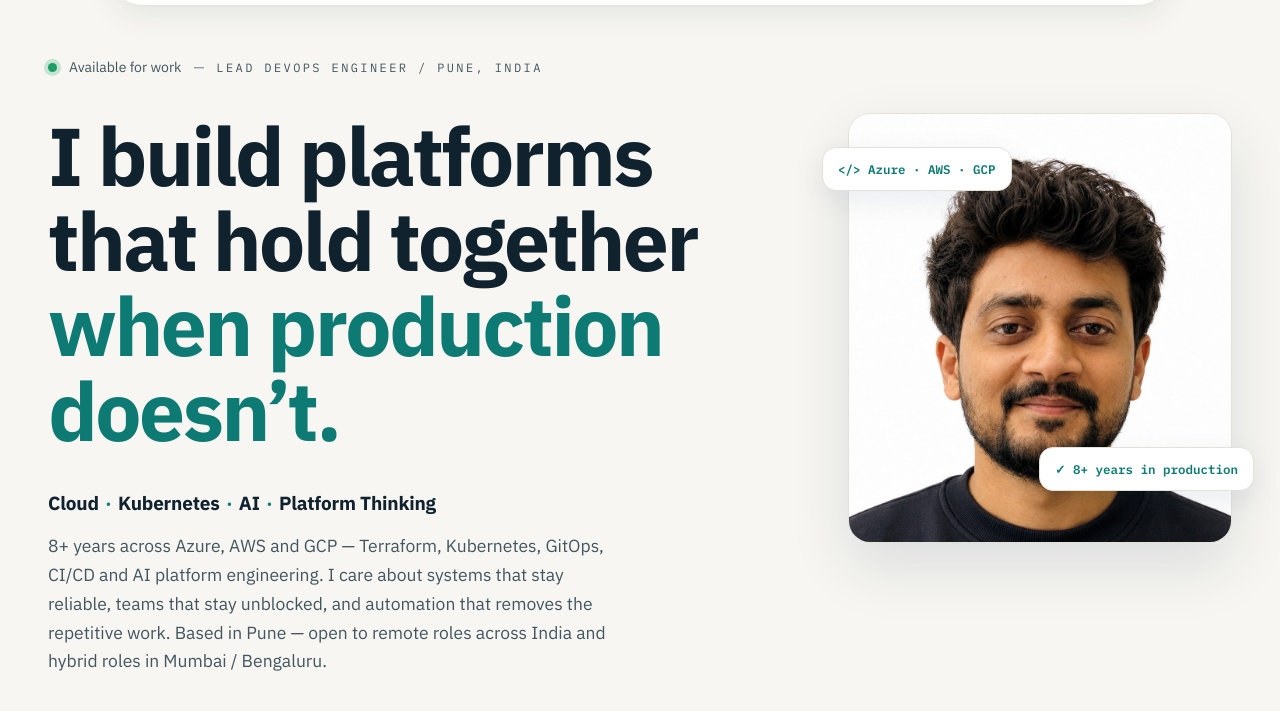
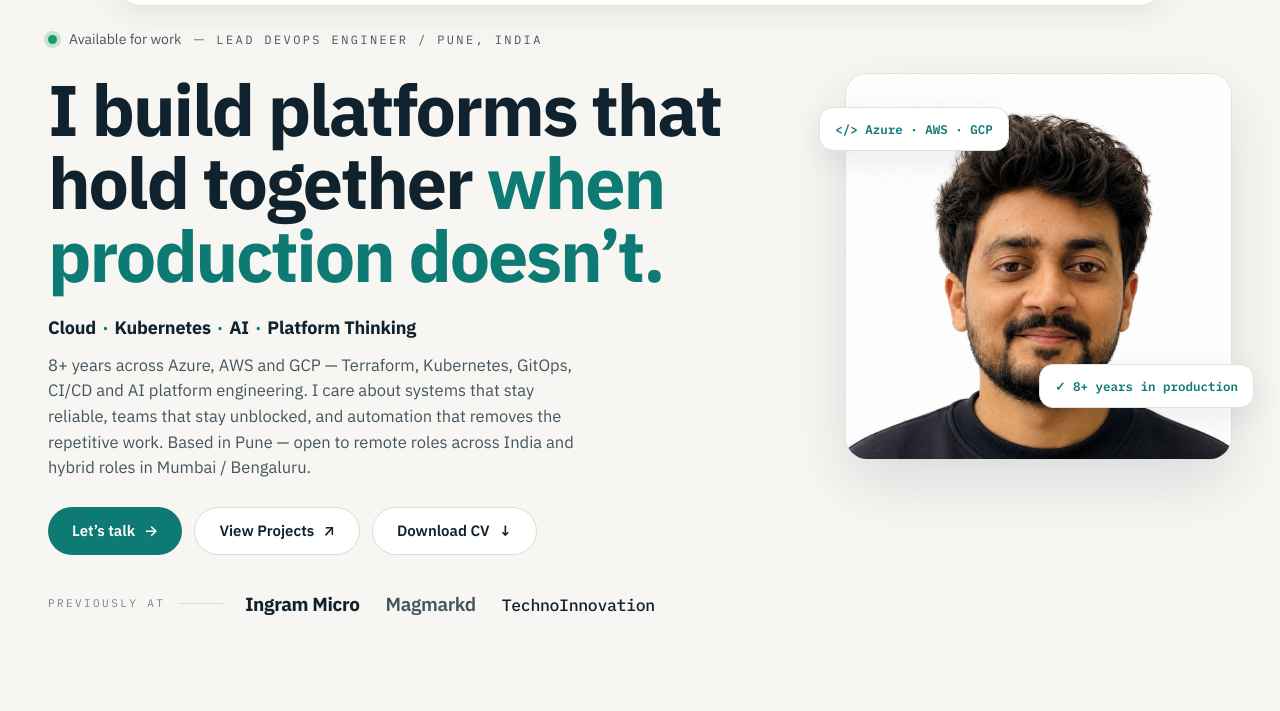
Before and after one commit to varundusane/varundusane.github.io, a plain HTML site: page new2/index.html in a window 1280 px wide. Shown: the part 72-783 px from the top of the page. Drawn offline with Linux system fonts and the light colour scheme.

Commit message:
Shrink /new2 hero so CTAs are above the fold

```diff
--- a/new2/index.html
+++ b/new2/index.html
@@ -107,27 +107,27 @@
   .nav-cta:hover{opacity:.88}
 
   /* ---------- Hero ---------- */
-  .hero{padding:64px 0 30px;position:relative}
+  .hero{padding:36px 0 20px;position:relative}
   .avail{
     display:flex;align-items:center;gap:12px;flex-wrap:wrap;
-    font-size:14px;color:var(--ink-soft);margin:0 0 34px;
+    font-size:14px;color:var(--ink-soft);margin:0 0 22px;
   }
   .avail .dot{width:9px;height:9px;border-radius:50%;background:var(--ok);flex:none;box-shadow:0 0 0 4px color-mix(in srgb,var(--ok) 22%,transparent)}
   .avail .sep{color:var(--muted)}
   .avail .caps{font-family:"IBM Plex Mono",monospace;font-size:12px;letter-spacing:.2em;text-transform:uppercase}
-  .hero-grid{display:grid;grid-template-columns:1.55fr .8fr;gap:56px;align-items:start}
+  .hero-grid{display:grid;grid-template-columns:1.55fr .8fr;gap:48px;align-items:start}
   h1{
-    font-size:clamp(44px,6.4vw,84px);line-height:1.04;font-weight:700;
-    letter-spacing:-.03em;margin:0 0 34px;
+    font-size:clamp(40px,5.6vw,72px);line-height:1.02;font-weight:700;
+    letter-spacing:-.03em;margin:0 0 22px;
   }
   h1 .accent{color:var(--teal)}
-  .tagline{font-size:19px;font-weight:700;letter-spacing:-.01em;margin:0 0 14px}
+  .tagline{font-size:18px;font-weight:700;letter-spacing:-.01em;margin:0 0 10px}
   .tagline .dotsep{color:var(--teal);font-weight:700;padding:0 2px}
-  .intro{font-size:17.5px;line-height:1.65;color:var(--ink-soft);max-width:33em;margin:0 0 38px}
-  .cta-row{display:flex;gap:12px;flex-wrap:wrap;margin-bottom:52px}
+  .intro{font-size:16.5px;line-height:1.55;color:var(--ink-soft);max-width:33em;margin:0 0 26px}
+  .cta-row{display:flex;gap:12px;flex-wrap:wrap;margin-bottom:34px}
   .btn{
-    display:inline-flex;align-items:center;justify-content:center;gap:9px;min-height:54px;
-    padding:14px 28px;border-radius:999px;text-decoration:none;
+    display:inline-flex;align-items:center;justify-content:center;gap:9px;min-height:48px;
+    padding:11px 24px;border-radius:999px;text-decoration:none;
     font-size:15px;font-weight:600;
   }
   .btn-solid{background:var(--teal);color:#fff}
@@ -148,7 +148,7 @@
   .portrait-wrap{position:relative}
   .portrait{
     border-radius:22px;overflow:hidden;box-shadow:var(--shadow);
-    aspect-ratio:1/1.12;background:#fff;border:1px solid var(--card-line);
+    aspect-ratio:1/1;background:#fff;border:1px solid var(--card-line);
   }
   .portrait img{width:100%;height:100%;object-fit:cover;object-position:top center}
   .badge-chip{
@@ -387,8 +387,8 @@
     section[id],footer[id]{scroll-margin-top:150px}
     .nav-pill{border-radius:22px}
     .nav-links{order:3;width:100%;justify-content:flex-start}
-    .hero{padding:40px 0 10px}
-    .hero-grid{grid-template-columns:1fr;gap:44px}
+    .hero{padding:26px 0 8px}
+    .hero-grid{grid-template-columns:1fr;gap:36px}
     .portrait-wrap{max-width:430px}
     .badge-chip.tl{left:10px}
     .badge-chip.br{right:10px}
```
